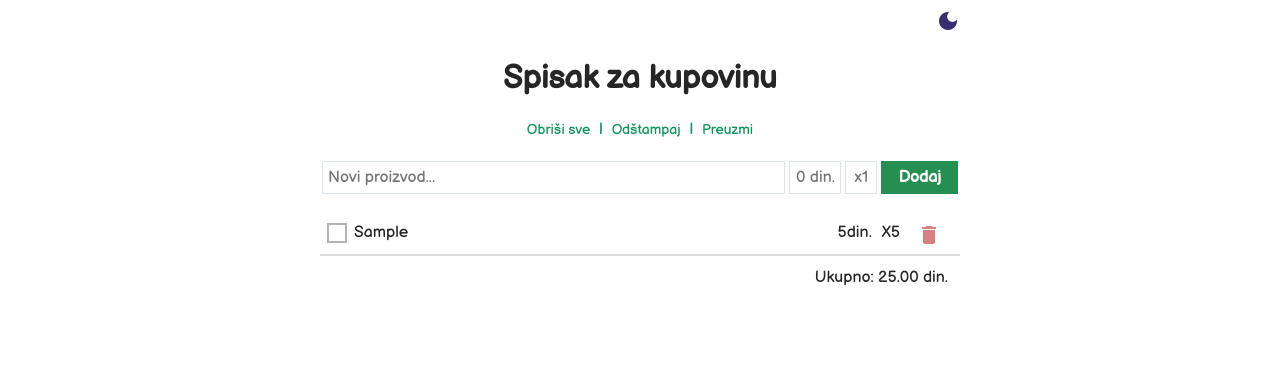
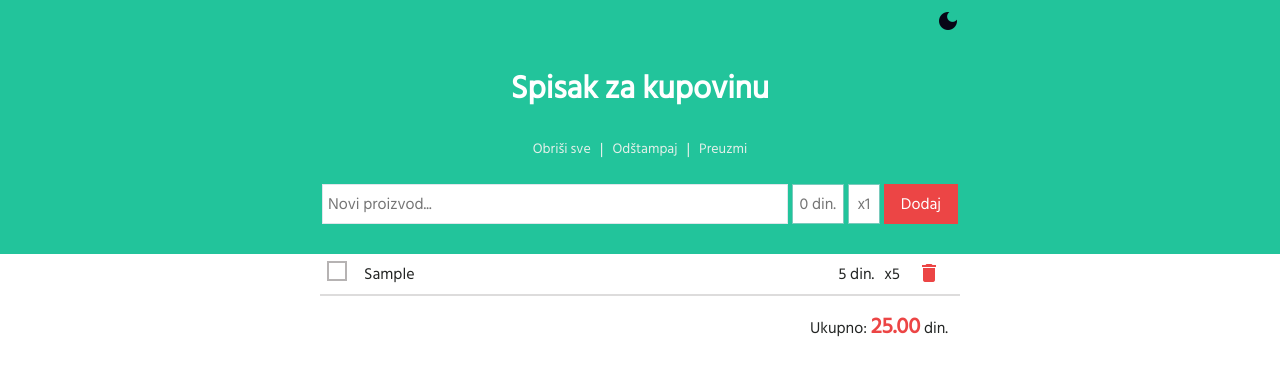
Before and after one commit to katarinazrn/shoppinglist, a React (Create React App) app in the folder shoppinglist/: page / in a window 1280 px wide. Both pictures are taken after typing "Sample", "5", "5" into the empty fields and a click on the button "Dodaj". Shown: the top 374 px of the page. Built offline with nearby package versions, Linux system fonts and the light colour scheme.

Commit message:
izmena izgleda

```diff
--- a/shoppinglist/src/App.css
+++ b/shoppinglist/src/App.css
@@ -1,21 +1,27 @@
-@import url("https://fonts.googleapis.com/css2?family=Balsamiq+Sans&display=swap");
+@import url('https://fonts.googleapis.com/css2?family=Hind+Siliguri&display=swap');
 
 :root {
   --background: white;
-  --text-primary: rgb(39, 38, 38);
-  --text-secondary: rgb(11, 148, 91);
-  --accent: rgb(37, 143, 81);
+  --background-secondary: rgb(34, 196, 155);
+  --text-primary: rgb(255, 255, 255);
+  --text-secondary: rgb(227, 240, 234);
+  --text: rgb(35, 37, 36);
+  --accent: rgb(236, 69, 69);
+  --accent-secondary: rgb(236, 69, 69);
 }
 
 [theme="dark"] {
-  --background: rgb(13, 14, 12);
-  --text-primary: rgb(232, 243, 236);
-  --text-secondary: rgb(153, 168, 201);
-  --accent: rgb(133, 160, 190);
+  --background: rgb(45, 44, 61);
+  --background-secondary: rgb(45, 44, 61);
+  --text-primary: rgb(255, 255, 255);
+  --text-secondary: rgb(97, 197, 97);
+  --text: rgb(255, 255, 255);
+  --accent: rgb(97, 197, 97);
+  --accent-secondary: rgb(252, 216, 16);
 }
 
 * {
-  font-family: "Balsamiq Sans", cursive;
+  font-family: 'Hind Siliguri', sans-serif;
   box-sizing: border-box;
 }
 
@@ -34,13 +40,18 @@ h1 {
   background-color: var(--background);
 }
 
+#top{
+  background-color: var(--background-secondary);
+  padding-bottom: 8px;
+}
+
 .light {
   color: rgb(252, 251, 228);
   cursor: pointer;
 }
 
 .dark {
-  color: rgb(55, 45, 112);
+  color: rgb(8, 5, 22);
   cursor: pointer;
 }
 
--- a/shoppinglist/src/App.js
+++ b/shoppinglist/src/App.js
@@ -120,8 +120,9 @@ const App = () => {
 
   return (
     <div id='wrapper' theme={theme}>
+      <div id='top'>
         <div id='container' >
-        <Options theme={theme}  changeTheme={changeTheme} />
+          <Options theme={theme} changeTheme={changeTheme} />
           <h1>Spisak za kupovinu </h1>
           <Actions items={items}
             undefinedPrices={undefinedPrices}
@@ -129,6 +130,9 @@ const App = () => {
             clearAll={clearAll}
             download={download} />
           <NewItem addItem={addItem} />
+        </div>
+      </div>
+      <div id='container' >
         <ItemsList delete={deleteItem} total={total} toggle={toggle}
           undefinedPrices={undefinedPrices} items={items} />
       </div>
--- a/shoppinglist/src/components/Actions.css
+++ b/shoppinglist/src/components/Actions.css
@@ -1,7 +1,6 @@
 #actions{
     display: flex;
     justify-content: center;
-
 }
 
 #actions span{
@@ -18,3 +17,7 @@
     background-color: transparent;
     cursor: pointer;
 }
+
+#actions button:hover{
+    color: var(--text-primary);
+}
--- a/shoppinglist/src/components/Item.js
+++ b/shoppinglist/src/components/Item.js
@@ -11,8 +11,8 @@ const Item = props => {
             </label>
             <span id='itemName'>{props.item.name}</span>
             <div id='right'>
-                {props.item.price > 0 && <span>{props.item.price }din.</span>}
-                <span>X{props.item.amount}</span>
+                {props.item.price > 0 && <span>{props.item.price } din.</span>}
+                <span>x{props.item.amount}</span>
                 <span className='material-icons delete' data-html2canvas-ignore
                     onClick={() => props.delete(props.item)}>
                     delete
--- a/shoppinglist/src/components/Items.css
+++ b/shoppinglist/src/components/Items.css
@@ -1,7 +1,7 @@
 #list{
     margin: 0;
     padding: 0;
-    color: var(--text-primary);
+    color: var(--text);
 }
 
 .item{
@@ -32,15 +32,15 @@ input[type='checkbox']{
 }
 
 #checked span{
-    color: cornflowerblue;
+    color: var(--accent-secondary);
     z-index: 100;
     visibility: visible;
     position: absolute;
     top: -9px;
     left: -4px;
     text-align: center;
-    width: 20px;
-    height: 20px;
+    width: 18px;
+    height: 18px;
     font-size: 30px;
 }
 
@@ -55,10 +55,17 @@ input[type='checkbox']{
 #itemName{
     overflow-x: scroll;
     overflow-x: auto;
+    padding-left: 10px;
+}
+
+#sum{
+    color: var(--accent-secondary);
+    font-weight: bold;
+    font-size: 22px;
 }
 
 .delete{
-    color: rgb(216, 128, 128);
+    color: rgb(236, 69, 69);
     padding: 0 7px;
     cursor: pointer;
 }
@@ -75,7 +82,8 @@ input[type='checkbox']{
 .empty{
     padding: 20px;
     text-align: center;
-    color: var(--text-primary);
+    color: var(--text);
+    opacity: 0.6;
 }
 
 .empty span{
--- a/shoppinglist/src/components/ItemsList.js
+++ b/shoppinglist/src/components/ItemsList.js
@@ -12,7 +12,7 @@ const ItemsList = props => {
                 {props.total > 0 &&
                     <div id='total'>Ukupno:{' '}
                         {props.undefinedPrices > 0 && <span>više od </span>}
-                        <span> {props.total.toFixed(2)} din.</span>
+                        <span> <span id='sum'>{props.total.toFixed(2)}</span> din.</span>
                     </div>}
             </ul>
         )
--- a/shoppinglist/src/components/NewItem.css
+++ b/shoppinglist/src/components/NewItem.css
@@ -11,7 +11,7 @@
   font-size: 16px;
   padding: 5px;
   background-color: var(--background);
-  color: var(--text-primary);
+  color: var(--text);
 }
 
 #price {
@@ -30,11 +30,10 @@
 
 #new button {
   width: auto;
-  font-weight: bolder;
   border-radius: 0;
   border: 2px solid var(--accent);
   background-color: var(--accent);
-  color: var(--background);
+  color: var(--text-primary);
   cursor: pointer;
   font-size: 16px;
   padding: 5px 15px;
@@ -62,16 +61,16 @@
 .tooltip span {
   position: absolute;
   z-index: 100;
-  top: 27px;
+  top: 40px;
   left: 0px;
-  padding: 4px;
-  width: 70px;
+  padding: 2px;
+  width: 100px;
   border-radius: 5px;
   visibility: hidden;
-  background-color: cornflowerblue;
-  color: white;
+  background-color: var(--text-secondary);
+  color: var(--text);
   text-align: center;
-  box-shadow: 2px 3px 4px rgba(0, 0, 0, 0.164);
+  box-shadow: 7px 7px 7px rgba(0, 0, 0, 0.164);
 }
 
 .tooltip:hover span {
--- a/shoppinglist/src/components/Options.js
+++ b/shoppinglist/src/components/Options.js
@@ -2,7 +2,6 @@ import '../App.css';
 
 const Options = props => {
     return (
-
         <div id='theme'>
             {props.theme == 'dark' ?
                 <span onClick={props.changeTheme} className="material-icons light">
```
Lines whose indentation alone changed are shown as unchanged.
